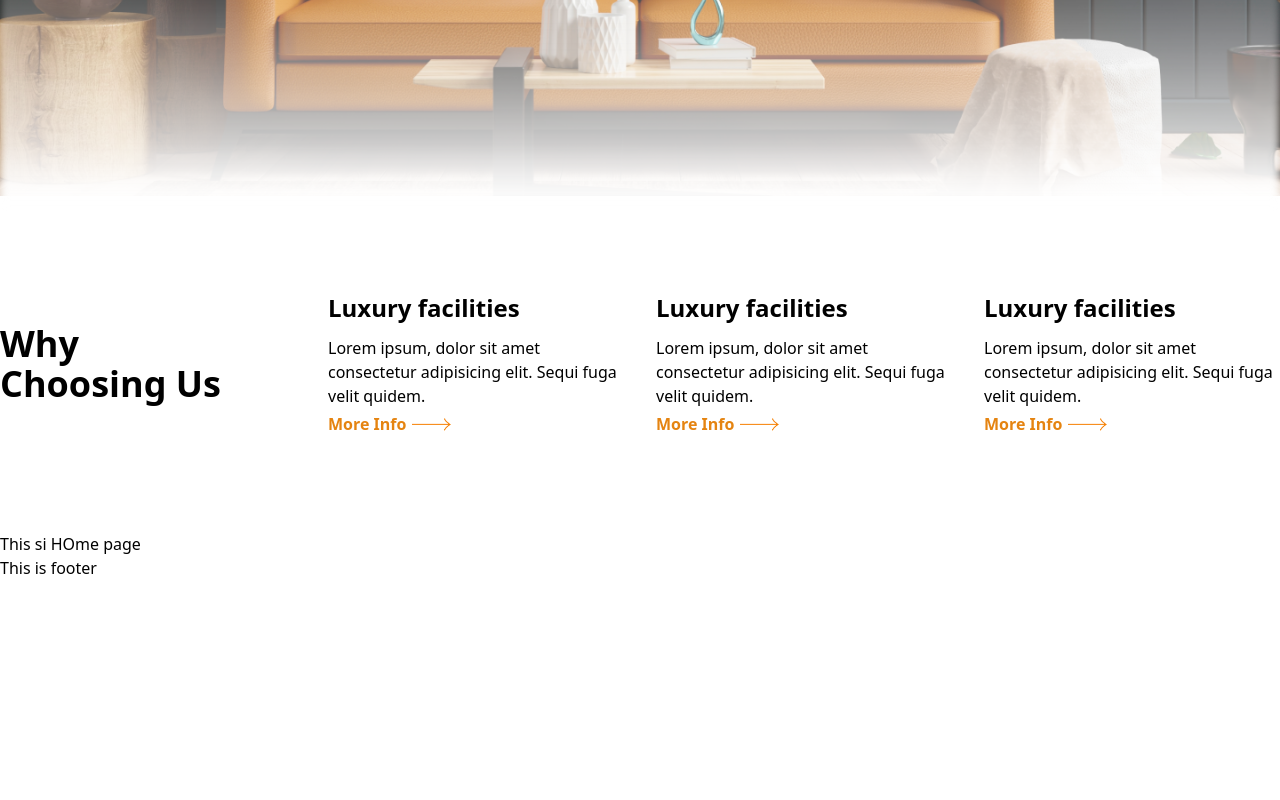
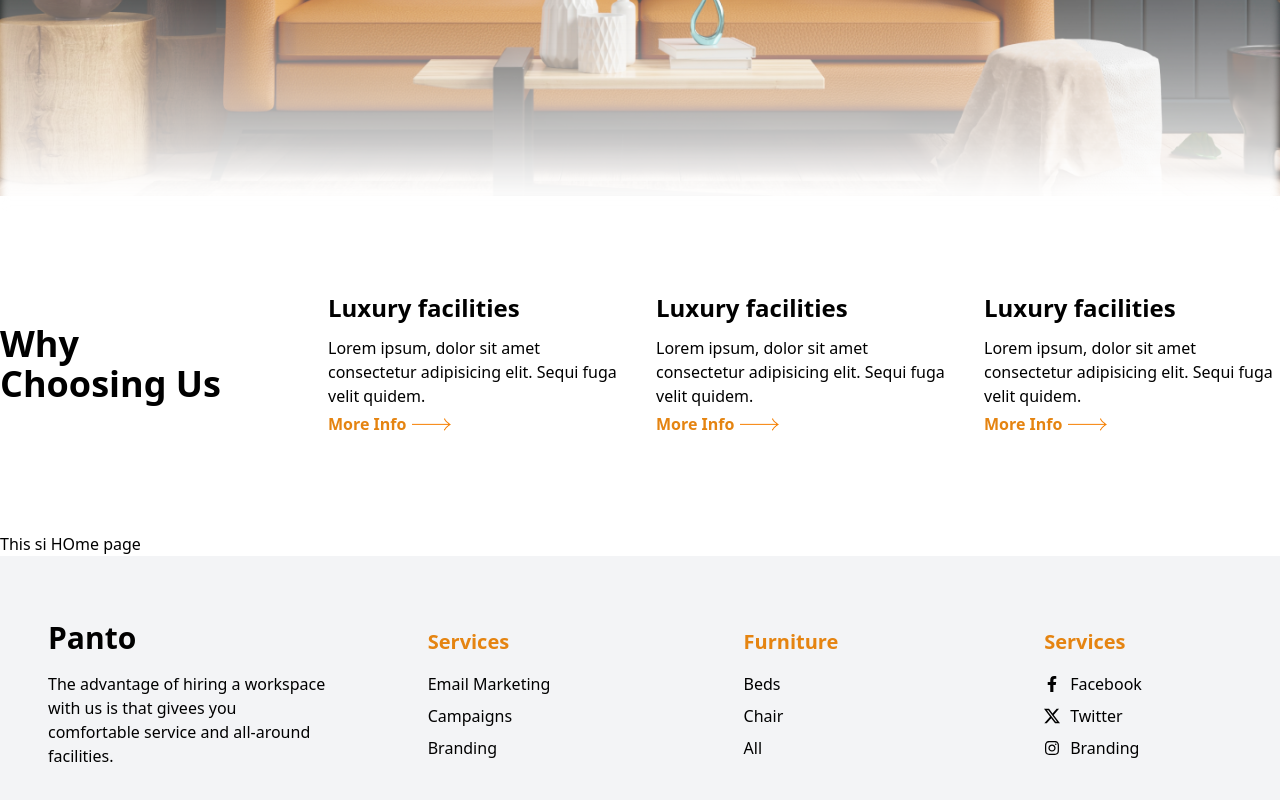
Before and after one commit to hrid1/panto-furniture, a React (Vite) app: page / in a window 1280 px wide. Shown: the part 604-1404 px from the top of the page. Before the commit the page ends 1184 px from the top, so only its background shows below. Built offline with nearby package versions, Linux system fonts and the light colour scheme.

Commit message:
Footer section done

```diff
--- a/src/components/Footer.jsx
+++ b/src/components/Footer.jsx
@@ -1,10 +1,69 @@
+import { BsTwitterX } from "react-icons/bs";
+import { FaFacebookF, FaInstagram } from "react-icons/fa";
+import { Link } from "react-router-dom";
 
 const Footer = () => {
-    return (
+  return (
+    <div className="bg-gray-100">
+      <section className="container mx-auto px-4 md:px-12 py-4 md:py-16 grid grid-cols-2 md:grid-cols-4 gap-6  md:place-items-center">
         <div>
-            <h4>This is footer</h4>
+          <h2 className="text-3xl font-bold mb-4">Panto</h2>
+          <p className="">
+            The advantage of hiring a workspace with us is that givees you
+            comfortable service and all-around facilities.
+          </p>
         </div>
-    );
+        {/* services */}
+        <div className="">
+          <h2 className="text-xl text-primary font-semibold mb-4">Services</h2>
+          <ul className="space-y-2">
+            <li>
+              <Link to="/">Email Marketing</Link>
+            </li>
+            <li>
+              <Link to="/">Campaigns</Link>
+            </li>
+            <li>
+              <Link to="/">Branding</Link>
+            </li>
+          </ul>
+        </div>
+        {/* Furniture */}
+        <div className="">
+          <h2 className="text-xl text-primary font-semibold mb-4">Furniture</h2>
+          <ul className="space-y-2">
+            <li>
+              <Link to="/">Beds</Link>
+            </li>
+            <li>
+              <Link to="/">Chair</Link>
+            </li>
+            <li>
+              <Link to="/">All</Link>
+            </li>
+          </ul>
+        </div>
+        {/* services */}
+        <div className="">
+          <h2 className="text-xl text-primary font-semibold mb-4">Services</h2>
+          <ul className="space-y-2">
+            <li className="flex items-center gap-2.5">
+              <FaFacebookF />
+              <Link to="/">Facebook</Link>
+            </li>
+            <li className="flex items-center gap-2.5">
+              <BsTwitterX />
+              <Link to="/">Twitter</Link>
+            </li>
+            <li className="flex items-center gap-2.5">
+              <FaInstagram />
+              <Link to="/">Branding</Link>
+            </li>
+          </ul>
+        </div>
+      </section>
+    </div>
+  );
 };
 
 export default Footer;
--- a/src/components/Testimonials.jsx
+++ b/src/components/Testimonials.jsx
@@ -59,14 +59,14 @@ const Testimonials = () => {
           >
             {reviews.map((review, idx) => (
               <SwiperSlide
-                className=" bg-no-repeat bg-cover bg-center rounded-lg"
+                className="bg-no-repeat bg-cover bg-center rounded-lg"
                 key={idx}
-                style={{ backgroundImage: `url(${review.coverImg})` }}
+                style={{ backgroundImage: `url(${review.coverImg})`}}
               >
-                <div className="md:h-[547px] mb-4">
-                  <div className="bg-white md:w-4/5 relative top-1/2 mx-auto rounded-xl h-1/3 text-center">
+                <div className="md:h-[547px]">
+                  <div className="bg-white md:w-4/5 relative top-36 mx-auto rounded-xl h-1/3 text-center ">
                     <img
-                      className=" absolute -top-6 left-1/2 -translate-x-1/2 p-1 bg-white  rounded-full "
+                      className="size-20 absolute -top-12 left-1/2 -translate-x-1/2 p-1 bg-white  rounded-full "
                       src={review.image}
                       alt=""
                     />
```
